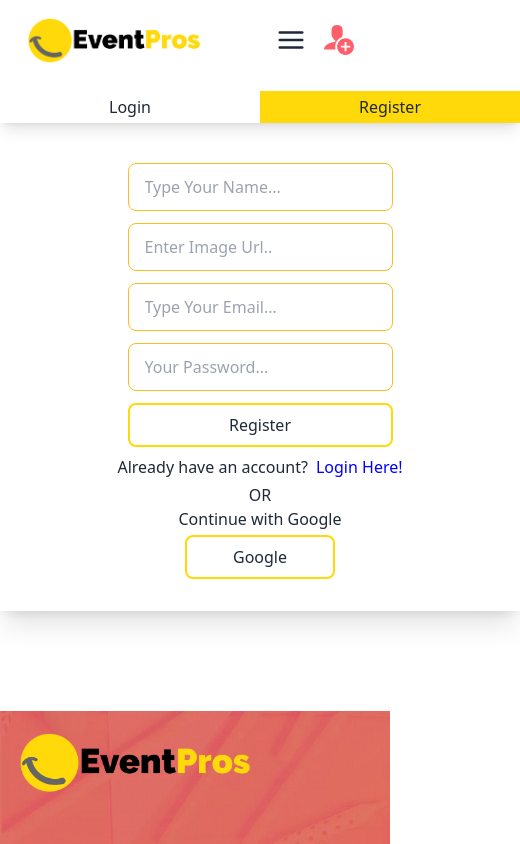
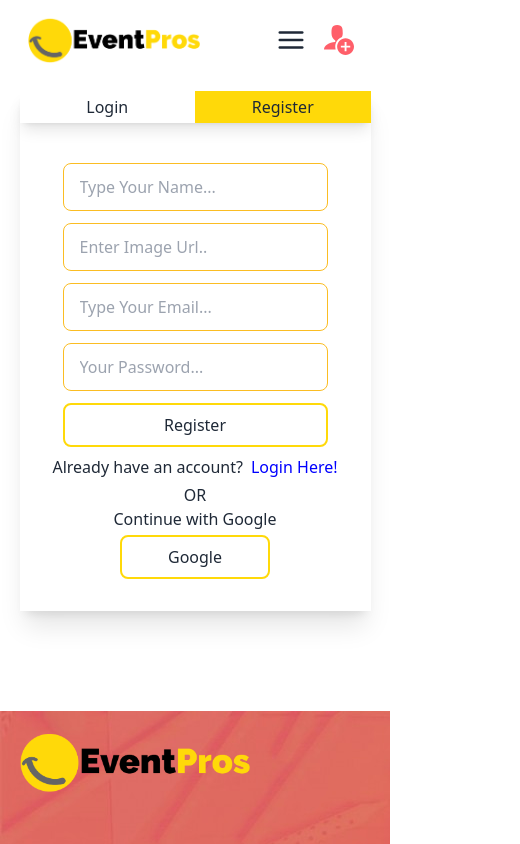
Before and after one commit to CodeWithRashed/event-pros, a React (Vite) app: page /login in a window 390 px wide. Shown: the top 844 px of the page, 520 px wide, since content can reach past the window. Built offline with nearby package versions, Linux system fonts and the light colour scheme; no server answers.

Commit message:
login page resposive

```diff
--- a/src/Pages/UserAuthFormPage.jsx
+++ b/src/Pages/UserAuthFormPage.jsx
@@ -21,9 +21,9 @@ const UserAuthFormPage = () => {
   }
 
   return (
-    <div className="main mb-20  py-[5%]">
-      <div className="bg-[#FFF] shadow-xl w-[520px] mx-auto">
-        <div className="authCtaContainer shadow-lg flex justify-around w-[520px]">
+    <div className="main mb-20  p-[5%]">
+      <div className="bg-[#FFF] shadow-xl lg:w-[520px] mx-auto">
+        <div className="authCtaContainer shadow-lg flex justify-around lg:w-[520px]">
           <div
             className={`login-info text-center w-1/2 py-1 transition-all ease-in-out ${
               toggle ? "bg-color-secondary text-[#fff]" : ""
```
